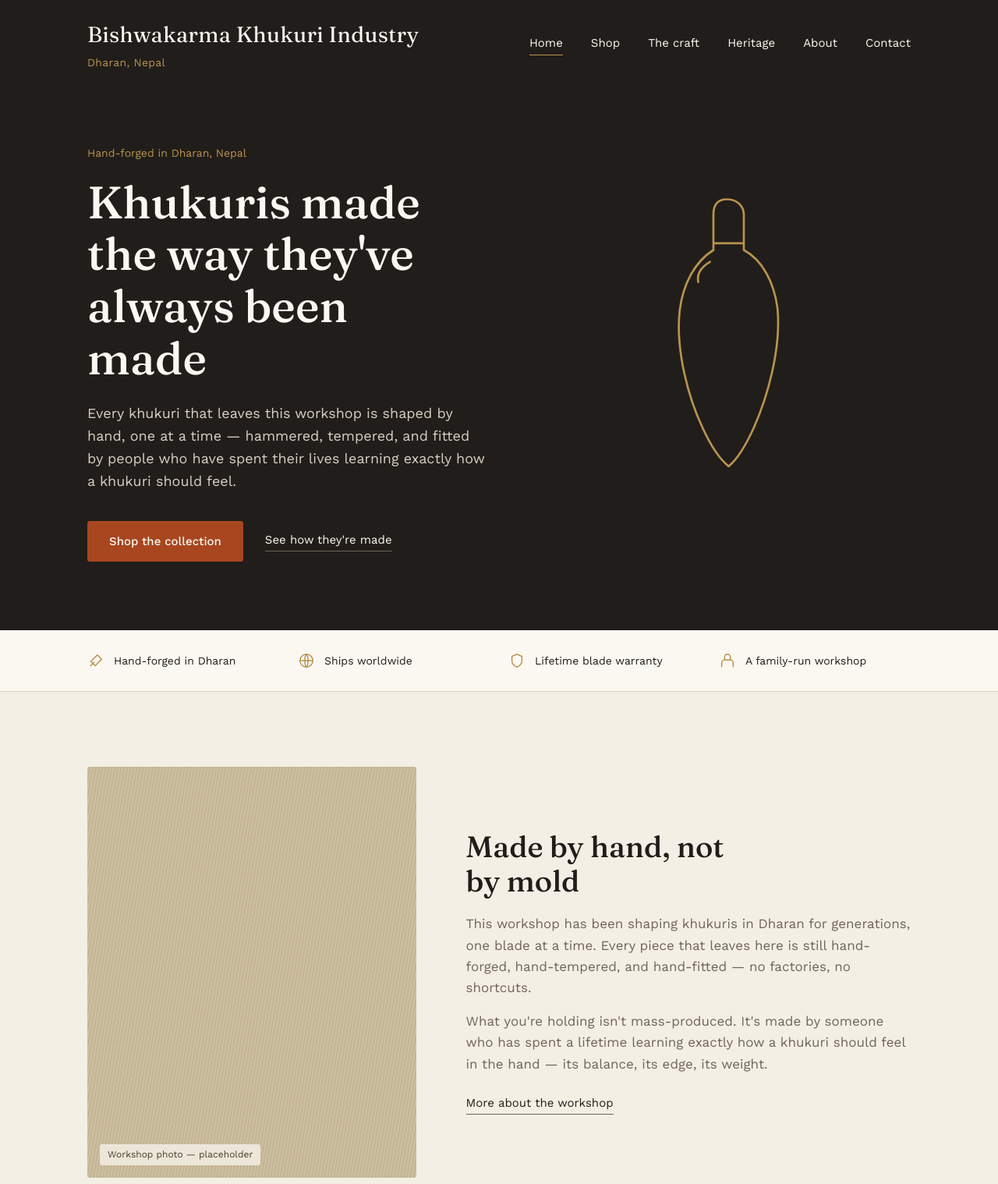
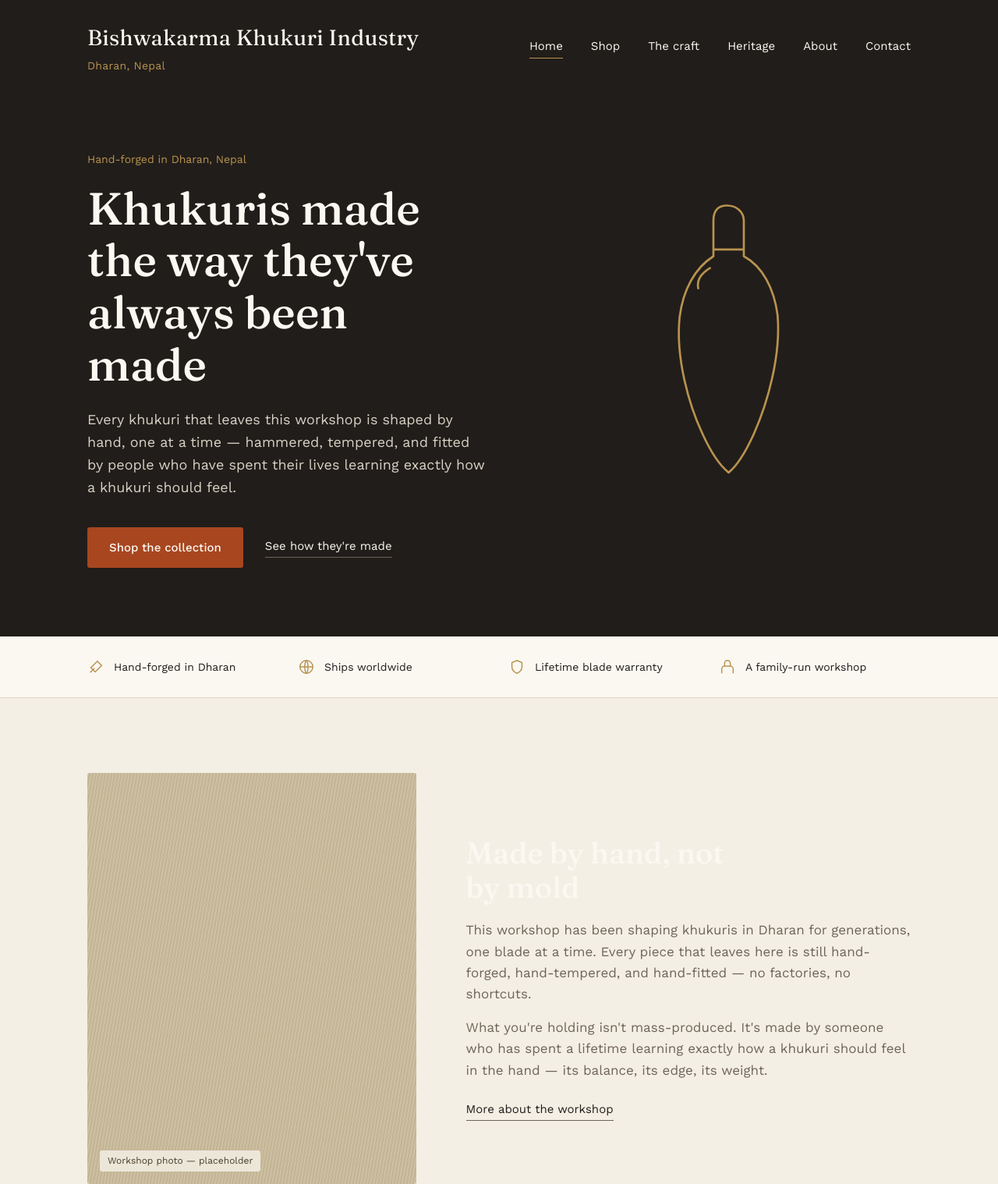
Before and after one commit to RollNdop/Khukuri-website, a plain HTML site: page index.html in a window 1280 px wide. Shown: the top 1518 px of the page at 78% size. Drawn offline with nearby package versions, Linux system fonts and the light colour scheme.

Commit message:
Color changed

```diff
--- a/styles.css
+++ b/styles.css
@@ -32,7 +32,7 @@ h1,h2,h3{
   font-weight:500;
   line-height:1.15;
   margin:0;
-  color:var(--charcoal);
+  color:var(--bone);
 }
 p{margin:0;}
 a{color:inherit;}
@@ -61,8 +61,8 @@ button{font-family:inherit;cursor:pointer;}
   display:flex;
   align-items:center;
   justify-content:space-between;
-  padding-top:22px;
-  padding-bottom:22px;
+  padding-top:26px;
+  padding-bottom:26px;
 }
 .brand{
   font-family:'Fraunces', serif;
```
